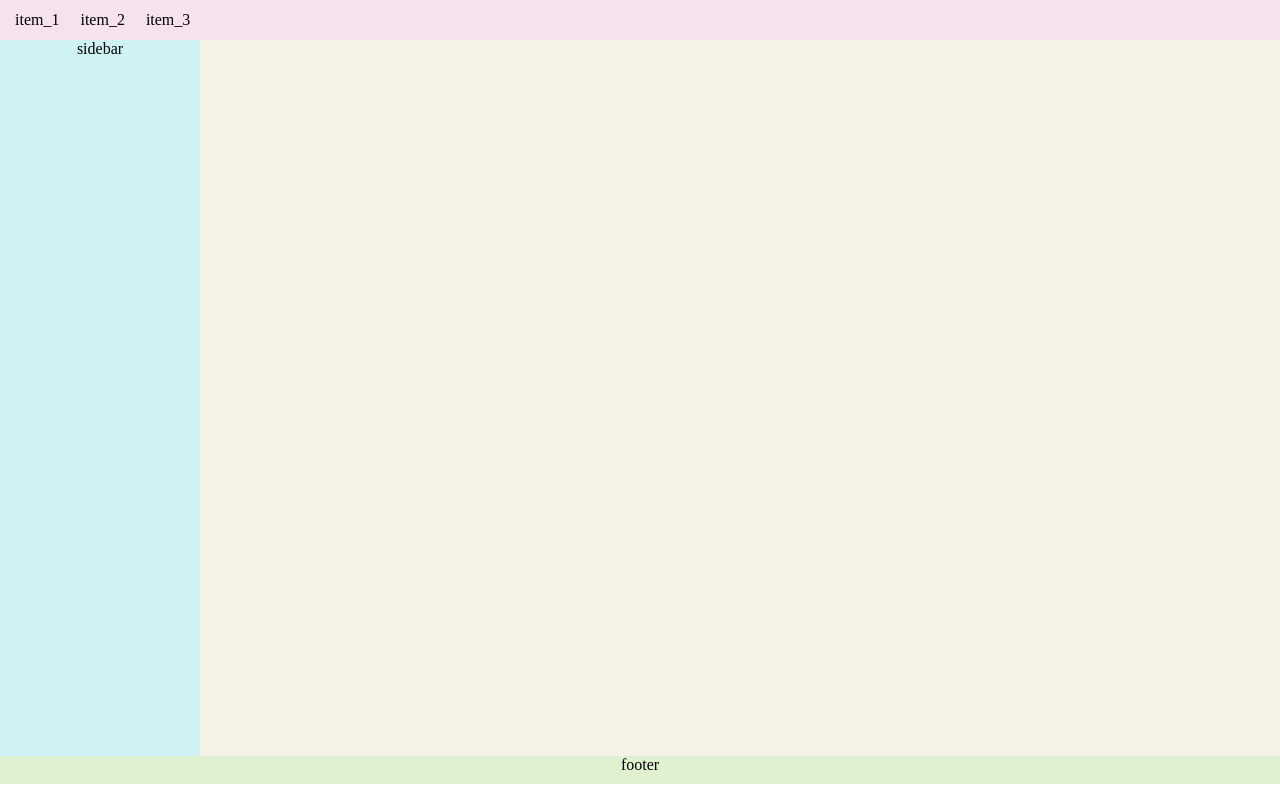
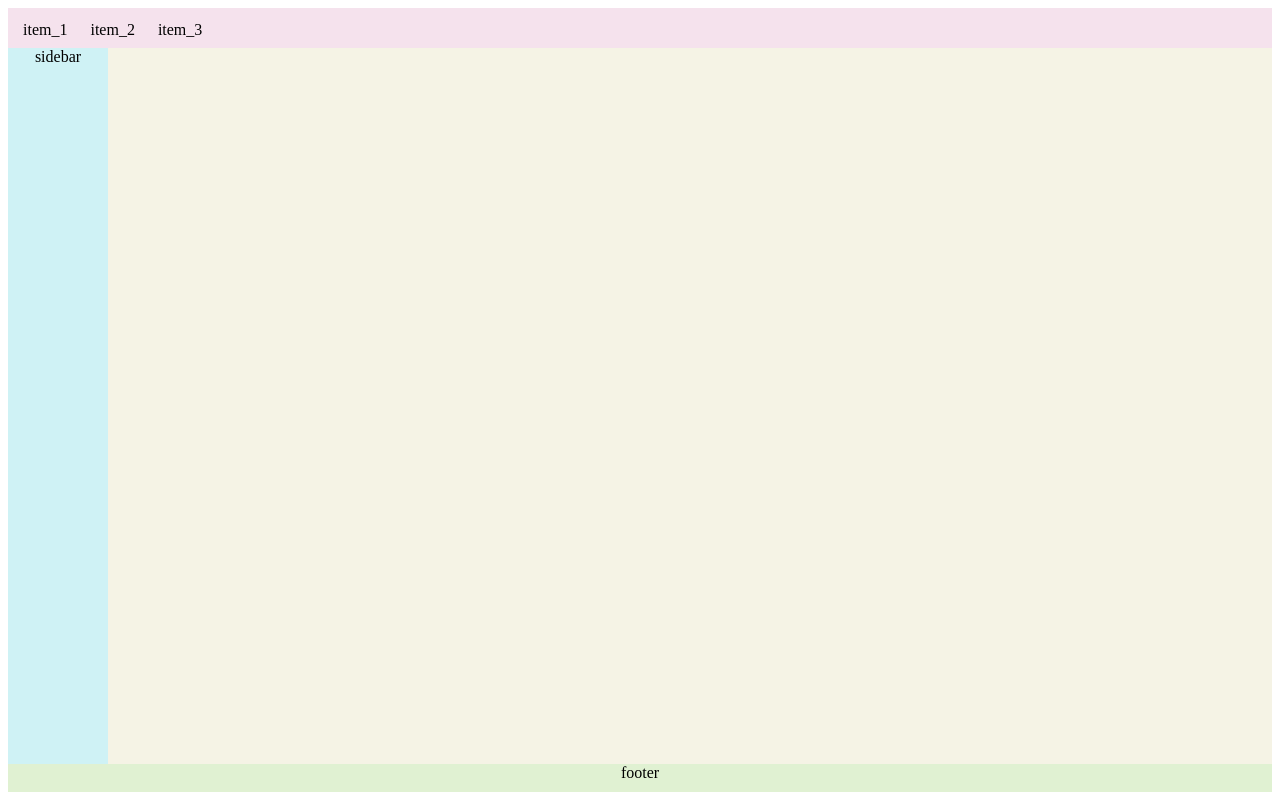
Before and after one commit to gh-prj/site, a React (Create React App) app: page / in a window 1280 px wide. Built offline with nearby package versions, Linux system fonts and the light colour scheme.

Commit message:
Top menu css

```diff
--- a/src/components/Layout/Layout.module.scss
+++ b/src/components/Layout/Layout.module.scss
@@ -1,9 +1,15 @@
 .app {
   display: grid;
   min-height: 98vh;
-  grid-template-columns: 200px 1fr;
+  grid-template-columns: 100px 1fr;
   grid-template-rows: 40px 1fr 28px;
   background-color: lightgrey;
+}
+
+.navbar * {
+  margin: 0;
+  border: 0;
+  box-sizing: border-box;
 }
 
 .navbar {
@@ -19,6 +25,8 @@
 
 .content {
   background-color: rgb(245, 243, 229);
+  text-align: left;
+  padding: 10px;
 }
 
 .footer {
--- a/src/components/TopMenu/TopMenu.module.scss
+++ b/src/components/TopMenu/TopMenu.module.scss
@@ -1,8 +1,8 @@
-* {
-  margin: 0;
-  border: 0;
-  box-sizing: border-box;
-}
+// * {
+//   margin: 0;
+//   border: 0;
+//   box-sizing: border-box;
+// }
 
 body {
   position: relative;
@@ -24,26 +24,28 @@ li {
   position: relative;
   display: block;
   padding: 5px 10px;
-  border: 1px solid transparent;
+  border: 3px solid transparent;
   border-bottom: none;
   border-left: none;
   border-radius: 10px;
   border-bottom-left-radius: 0;
   border-bottom-right-radius: 0;
-  transition: 0.2s;
+  transition: 0s;
 }
 
 .top_menu > li:hover {
   border: 1px solid #aaa;
-  //   border-bottom: none;
+  border-bottom: none;
   //   border-left: none;
+  top: 2px;
+  left: -2px;
   cursor: default;
   //   border-radius: 10px;
   //   border-bottom-left-radius: 0;
   //   border-bottom-right-radius: 0;
   background: #ffe200;
   color: #f63030;
-  box-shadow: 2px 0px 3px black;
+  box-shadow: 3px -2px 2px black;
   /*    transform: scale(1.05);*/
 }
 
@@ -80,9 +82,12 @@ li {
   padding-top: 3px;
   padding-bottom: 0px;
   /*    border-bottom-left-radius: 10px;*/
-  animation: showSubmenu 0.5s linear;
+  animation: showSubmenu 0.1s linear;
+  //   max-height: 100vh;
+
   /*    background: red;*/
   /*    animation-delay: -0.01s;*/
+  //   animation-delay: 0.2s;
   animation-fill-mode: forwards;
 }
 
```
